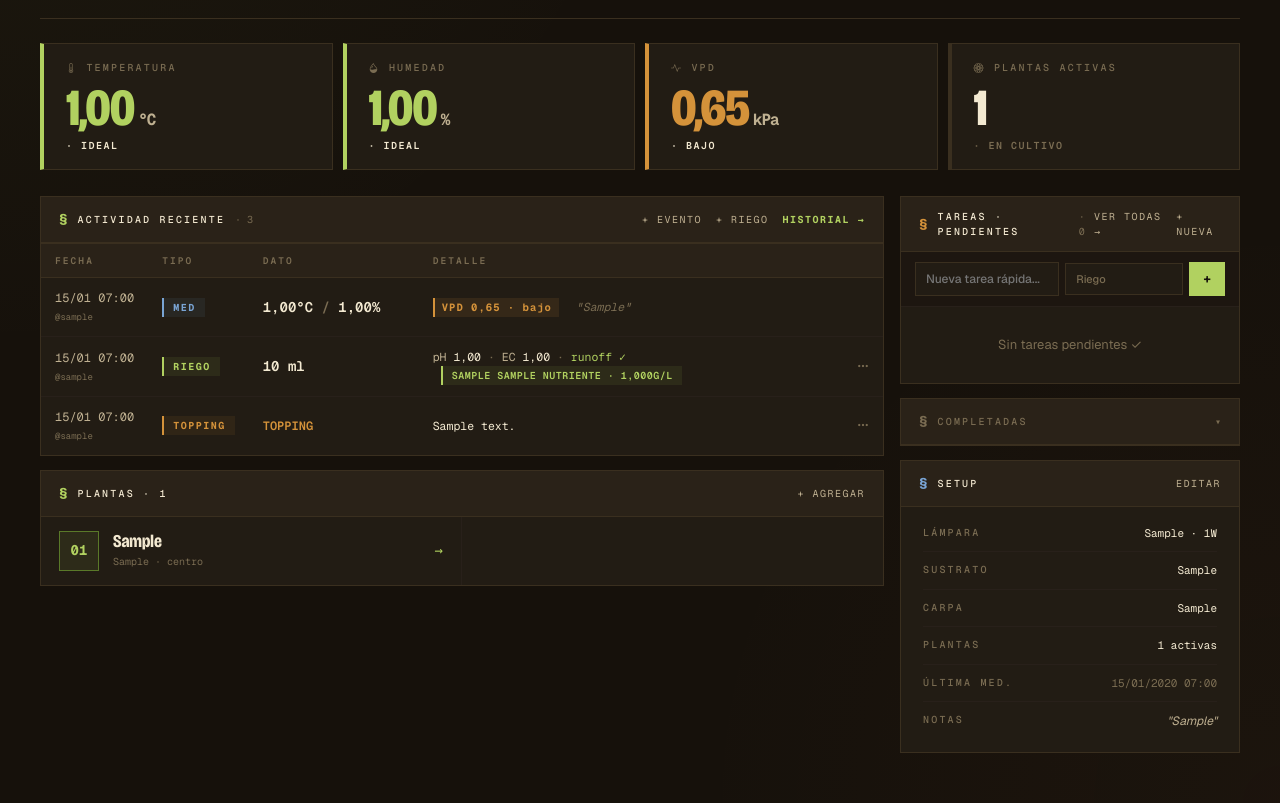
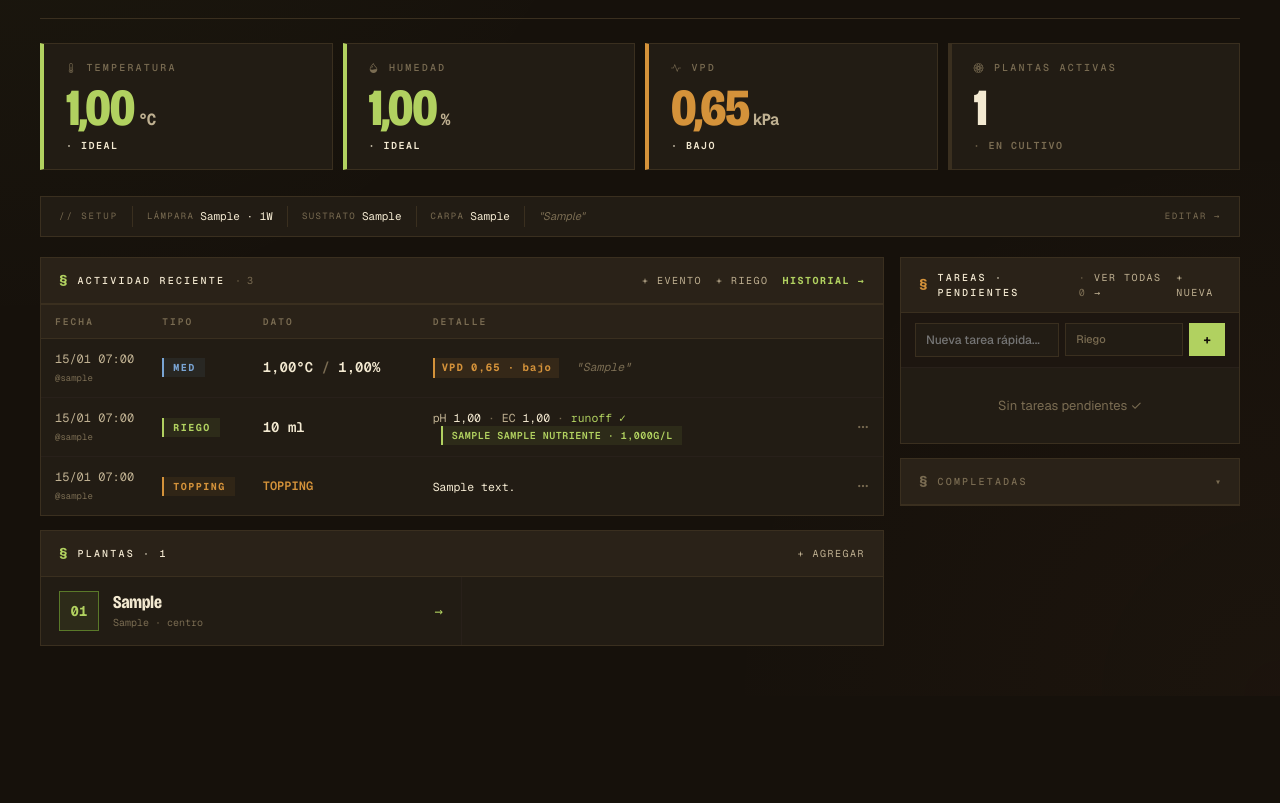
Before and after one commit to alansaja13/62xroots, a Django app: a page that uses templates/growlog/cultivo_detail.html in a window 1280 px wide. Shown: the part 314-1117 px from the top of the page. After the commit the page ends 960 px from the top, so only its background shows below. Run offline with Django 5.2, Linux system fonts and the light colour scheme; a user stored in the database is signed in; tables that the repository leaves empty hold one stand-in row (values such as "Sample post"); some libraries are stand-ins or nearby versions.

Commit message:
Fix: corrige 500 en tareas_list + rediseño setup + límite sidebar a 10
- Corrige endblock duplicado que causaba 500 en /cultivo/<slug>/tareas/
- Setup: de panel lateral a barra horizontal compacta debajo de vitals
- Sidebar de tareas: límite de 10 pendientes (antes sin límite)

Co-Authored-By: Claude Sonnet 4.6 <noreply@anthropic.com>

```diff
--- a/growlog/views.py
+++ b/growlog/views.py
@@ -303,7 +303,7 @@ def dashboard(request):
 def cultivo_detail(request, slug):
     cultivo = get_object_or_404(Cultivo, slug=slug)
     ultima_medicion = cultivo.mediciones.first()
-    tareas_pendientes = cultivo.tareas.filter(completada=False).order_by("fecha_objetivo", "-prioridad")
+    tareas_pendientes = cultivo.tareas.filter(completada=False).order_by("fecha_objetivo", "-prioridad")[:10]
     tareas_completadas = cultivo.tareas.filter(completada=True).order_by("-completada_en")[:5]
     ultimos_registros = _build_timeline(cultivo, limit=8)
     plantas_count = cultivo.plantas.filter(estado="activa").count()
--- a/templates/growlog/cultivo_detail.html
+++ b/templates/growlog/cultivo_detail.html
@@ -171,17 +171,40 @@
   }
   .tarea-quick-form .tarea-add-btn:hover { opacity: .8; }
 
-  /* ── SETUP ── */
-  .cd-setup-row {
-    display: flex; justify-content: space-between; gap: 12px;
-    padding: 10px 0; border-bottom: 1px solid var(--rule-soft);
-    align-items: flex-start;
+  /* ── SETUP STRIP ── */
+  .cd-setup-strip {
+    display: flex; align-items: center; flex-wrap: wrap; gap: 0;
+    background: var(--card); border: 1px solid var(--rule);
+    padding: 9px 18px; margin-bottom: 20px;
+    font-family: "Geist Mono", monospace;
   }
-  .cd-setup-row:last-child { border-bottom: none; }
-  .cd-setup-row__val {
-    font-family: "Geist Mono", monospace; font-size: 11px; color: var(--cream);
-    text-align: right; max-width: 200px; font-variant-numeric: tabular-nums;
+  .cd-setup-strip__sig {
+    font-size: 9px; letter-spacing: .22em; text-transform: uppercase;
+    color: var(--fine); margin-right: 14px; flex-shrink: 0;
   }
+  .cd-setup-strip__item {
+    display: flex; align-items: center; gap: 6px;
+    padding: 2px 14px; border-left: 1px solid var(--rule);
+  }
+  .cd-setup-strip__key {
+    font-size: 9px; letter-spacing: .15em; text-transform: uppercase;
+    color: var(--fine); flex-shrink: 0;
+  }
+  .cd-setup-strip__val {
+    font-size: 11px; color: var(--cream); font-variant-numeric: tabular-nums;
+  }
+  .cd-setup-strip__notas {
+    font-size: 11px; color: var(--fine); font-style: italic;
+    font-family: "Geist", sans-serif; padding: 2px 14px;
+    border-left: 1px solid var(--rule); flex: 1; min-width: 0;
+    white-space: nowrap; overflow: hidden; text-overflow: ellipsis;
+  }
+  .cd-setup-strip__edit {
+    margin-left: auto; padding-left: 14px;
+    font-size: 9px; letter-spacing: .18em; text-transform: uppercase;
+    color: var(--fine); text-decoration: none; flex-shrink: 0;
+  }
+  .cd-setup-strip__edit:hover { color: var(--green); }
 
   @media (max-width: 900px) {
     .cd-header { grid-template-columns: 1fr; }
@@ -266,6 +289,37 @@
     <div class="cd-vital__status c-fine">· en cultivo</div>
   </div>
 </div>
+
+<!-- SETUP STRIP -->
+{% if cultivo.lampara_modelo or cultivo.sustrato or cultivo.carpa_dimensiones or cultivo.notas %}
+<div class="cd-setup-strip">
+  <span class="cd-setup-strip__sig">// setup</span>
+  {% if cultivo.lampara_modelo %}
+  <div class="cd-setup-strip__item">
+    <span class="cd-setup-strip__key">lámpara</span>
+    <span class="cd-setup-strip__val">{{ cultivo.lampara_modelo }}{% if cultivo.lampara_watts_reales %} · {{ cultivo.lampara_watts_reales }}W{% endif %}</span>
+  </div>
+  {% endif %}
+  {% if cultivo.sustrato %}
+  <div class="cd-setup-strip__item">
+    <span class="cd-setup-strip__key">sustrato</span>
+    <span class="cd-setup-strip__val">{{ cultivo.sustrato }}</span>
+  </div>
+  {% endif %}
+  {% if cultivo.carpa_dimensiones %}
+  <div class="cd-setup-strip__item">
+    <span class="cd-setup-strip__key">carpa</span>
+    <span class="cd-setup-strip__val">{{ cultivo.carpa_dimensiones }}</span>
+  </div>
+  {% endif %}
+  {% if cultivo.notas %}
+  <span class="cd-setup-strip__notas">"{{ cultivo.notas|truncatechars:80 }}"</span>
+  {% endif %}
+  {% if request.user.is_staff %}
+  <a href="{% url 'growlog:cultivo_editar' cultivo.slug %}" class="cd-setup-strip__edit">editar →</a>
+  {% endif %}
+</div>
+{% endif %}
 
 <!-- MAIN -->
 <div class="cd-main">
@@ -477,52 +531,6 @@
       </div>
     </div>
 
-    <!-- Setup -->
-    <div class="panel">
-      <div class="panel__head">
-        <div class="panel__head-left">
-          <span class="panel__sigil panel__sigil--slate">§</span>
-          <span class="label-eyebrow panel__title">setup</span>
-        </div>
-        {% if request.user.is_staff %}<a href="{% url 'growlog:cultivo_editar' cultivo.slug %}" class="panel__action">editar</a>{% endif %}
-      </div>
-      <div class="panel__body" style="padding-top:8px; padding-bottom:12px;">
-        {% if cultivo.lampara_modelo %}
-        <div class="cd-setup-row">
-          <span class="label-eyebrow">lámpara</span>
-          <span class="cd-setup-row__val">{{ cultivo.lampara_modelo }}{% if cultivo.lampara_watts_reales %} · {{ cultivo.lampara_watts_reales }}W{% endif %}</span>
-        </div>
-        {% endif %}
-        {% if cultivo.sustrato %}
-        <div class="cd-setup-row">
-          <span class="label-eyebrow">sustrato</span>
-          <span class="cd-setup-row__val">{{ cultivo.sustrato }}</span>
-        </div>
-        {% endif %}
-        {% if cultivo.carpa_dimensiones %}
-        <div class="cd-setup-row">
-          <span class="label-eyebrow">carpa</span>
-          <span class="cd-setup-row__val">{{ cultivo.carpa_dimensiones }}</span>
-        </div>
-        {% endif %}
-        <div class="cd-setup-row">
-          <span class="label-eyebrow">plantas</span>
-          <span class="cd-setup-row__val">{{ plantas_count }} activas</span>
-        </div>
-        {% if ultima_medicion %}
-        <div class="cd-setup-row">
-          <span class="label-eyebrow">última med.</span>
-          <span class="cd-setup-row__val c-fine">{{ ultima_medicion.timestamp|date:"d/m/Y H:i" }}</span>
-        </div>
-        {% endif %}
-        {% if cultivo.notas %}
-        <div class="cd-setup-row" style="align-items:flex-start;">
-          <span class="label-eyebrow">notas</span>
-          <span class="cd-setup-row__val c-soft" style="font-style:italic; font-family:'Geist', sans-serif; font-size:12px; line-height:1.5; text-align:right;">"{{ cultivo.notas }}"</span>
-        </div>
-        {% endif %}
-      </div>
-    </div>
   </div>
 </div>
 {% endblock %}
--- a/templates/growlog/tareas_list.html
+++ b/templates/growlog/tareas_list.html
@@ -322,5 +322,3 @@
 {% endif %}
 
 {% endblock %}
-
-{% endblock %}
```
